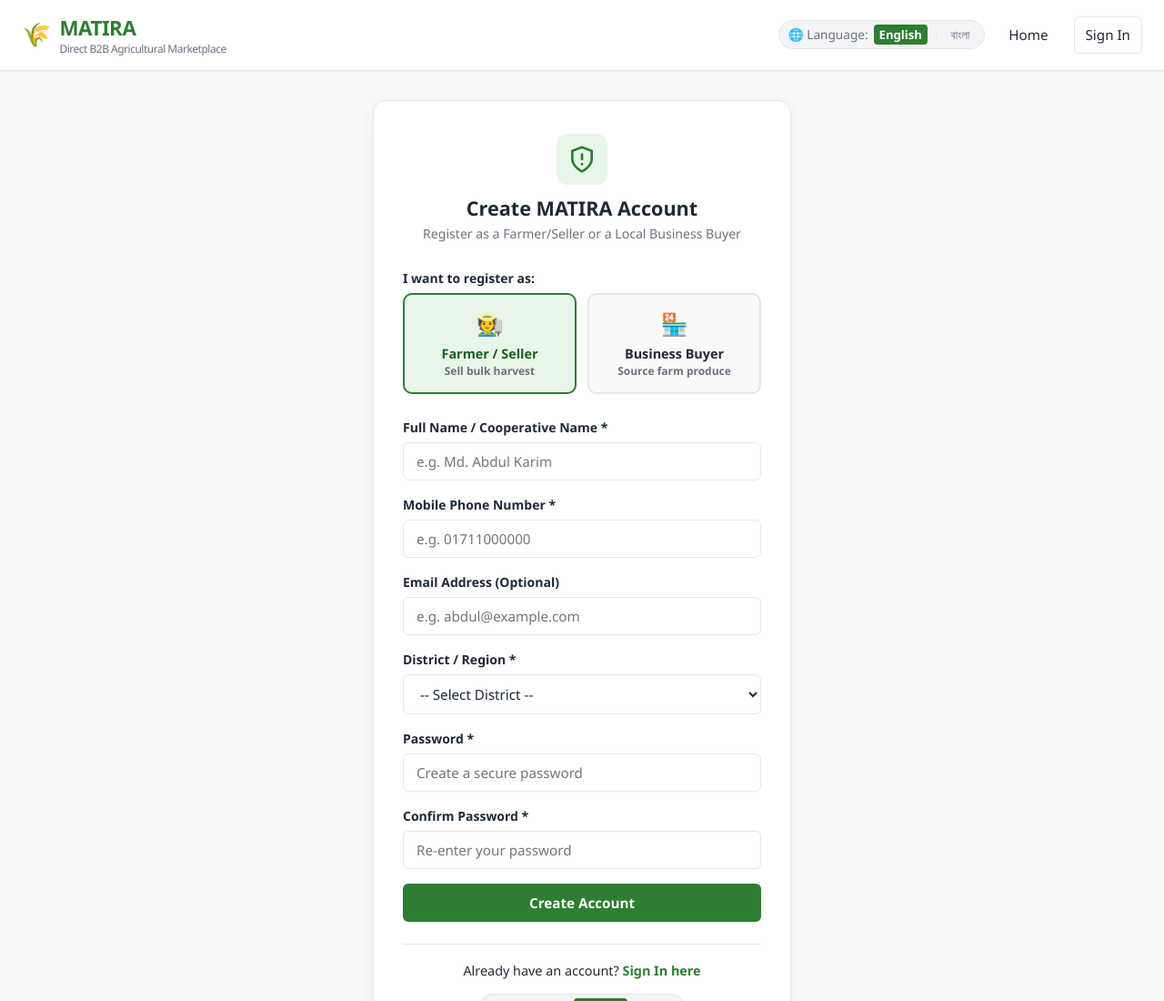
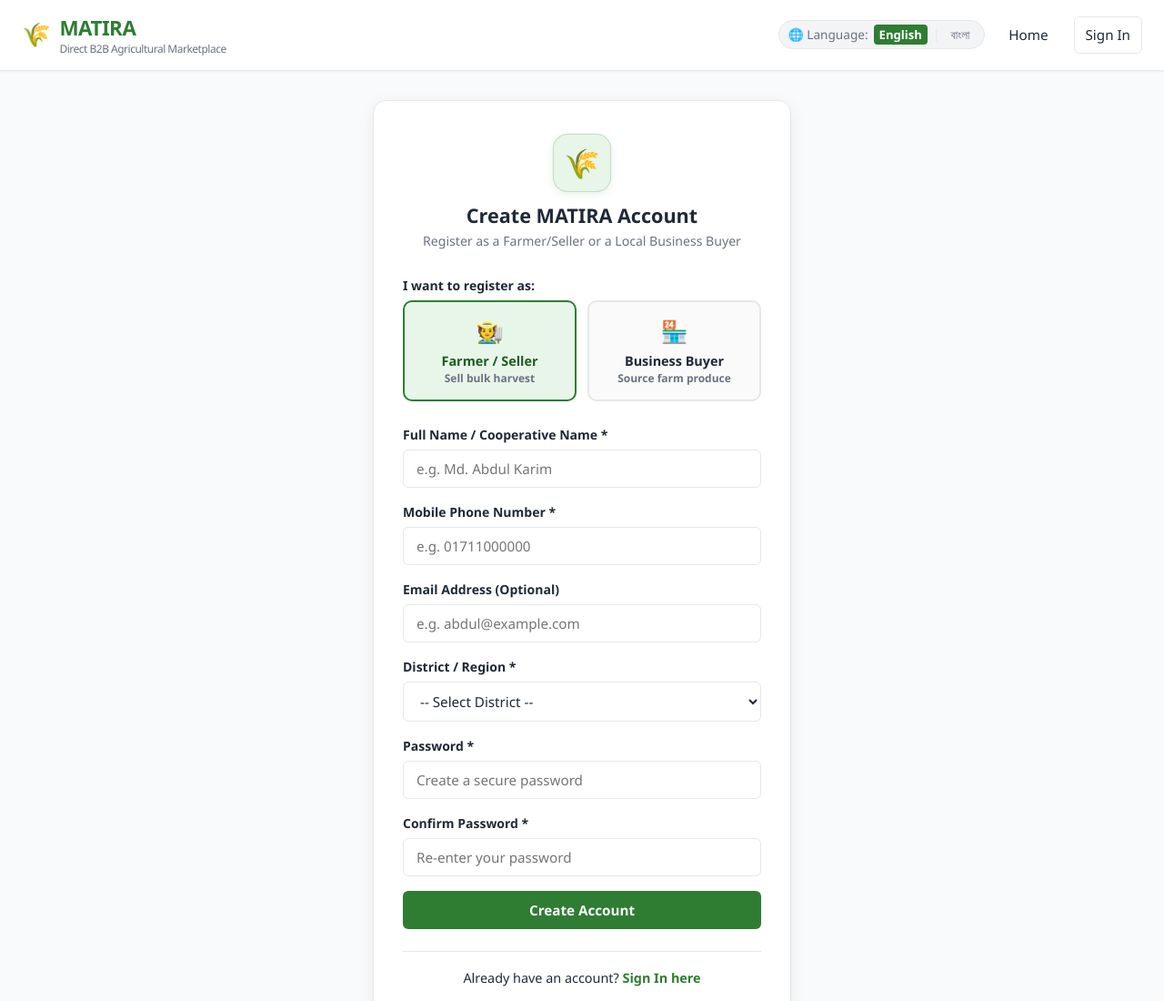
Before and after one commit to Aadritaaa/MATIRA, a website: page frontend/pages/register.html in a window 1280 px wide. Shown: the top 1100 px of the page at 91% size. Drawn offline with Linux system fonts and the light colour scheme.

Commit message:
style(auth): use crop logo icon 🌾 across sign-in and registration brand headers

```diff
--- a/frontend/css/auth.css
+++ b/frontend/css/auth.css
@@ -26,19 +26,21 @@
 }
 
 .auth-brand-badge {
-    width: 56px;
-    height: 56px;
+    width: 64px;
+    height: 64px;
     background: var(--primary-light);
-    border-radius: 12px;
+    border: 1px solid rgba(46, 125, 50, 0.2);
+    border-radius: 16px;
     display: inline-flex;
     align-items: center;
     justify-content: center;
     margin-bottom: 12px;
+    box-shadow: 0 2px 8px rgba(46, 125, 50, 0.12);
 }
 
-.auth-brand-badge svg {
-    width: 32px;
-    height: 32px;
+.auth-brand-badge .crop-logo-icon {
+    font-size: 2.2rem;
+    line-height: 1;
 }
 
 .auth-brand-name {
--- a/frontend/pages/register.html
+++ b/frontend/pages/register.html
@@ -31,11 +31,7 @@
         <div class="auth-card">
             <div class="auth-header">
                 <div class="auth-brand-badge">
-                    <svg width="40" height="40" viewBox="0 0 24 24" fill="none" stroke="#2e7d32" stroke-width="2" stroke-linecap="round" stroke-linejoin="round">
-                        <path d="M12 22s8-4 8-10V5l-8-3-8 3v7c0 6 8 10 8 10z"/>
-                        <path d="M12 8v4"/>
-                        <path d="M12 16h.01"/>
-                    </svg>
+                    <span class="crop-logo-icon" style="font-size: 2rem;">🌾</span>
                 </div>
                 <h1 data-i18n="auth.register_title">Create MATIRA Account</h1>
                 <p data-i18n="auth.register_subtitle">Register as a Farmer/Seller or a Local Business Buyer</p>
```
Also changed, not shown: frontend/pages/login.html (+2 -5 lines).
